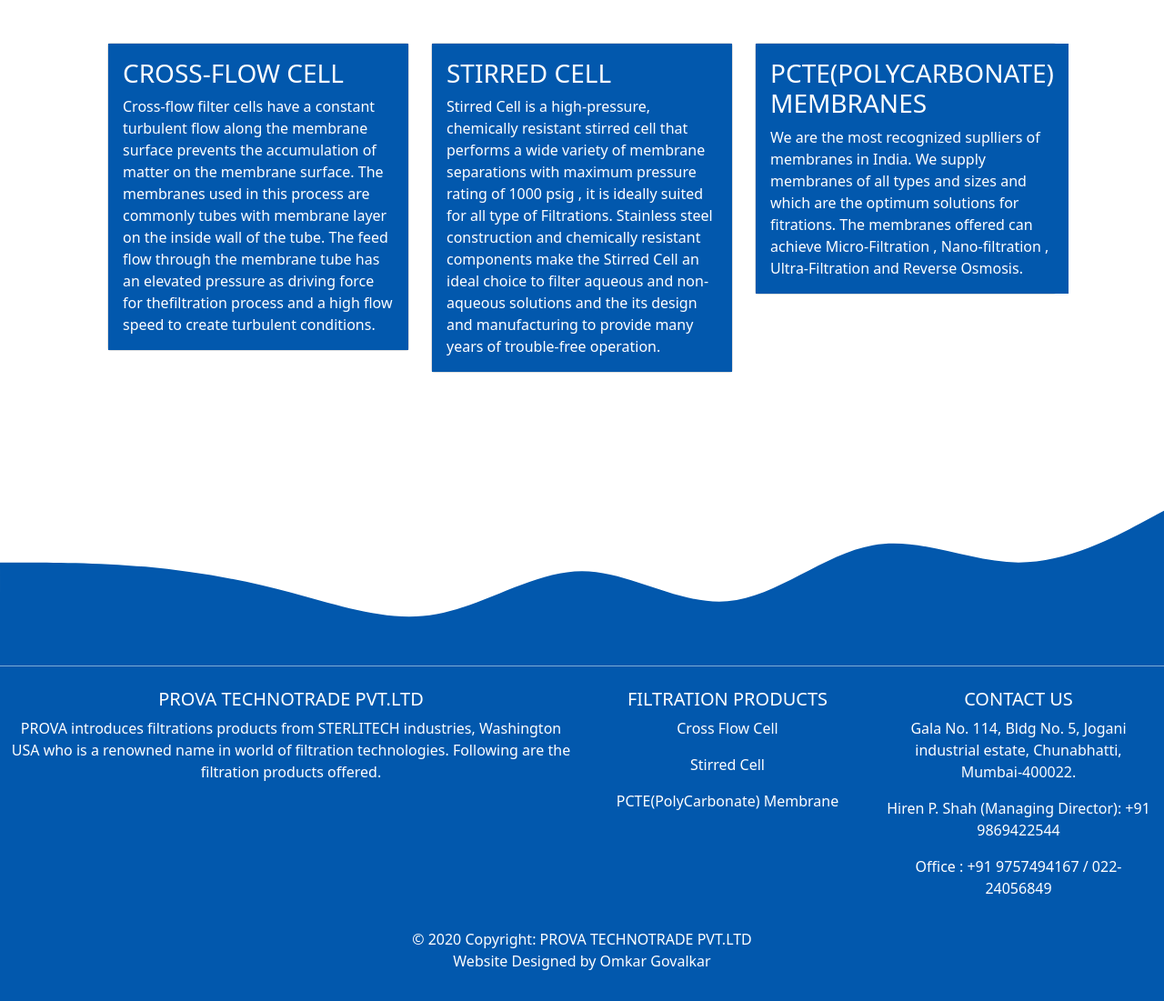
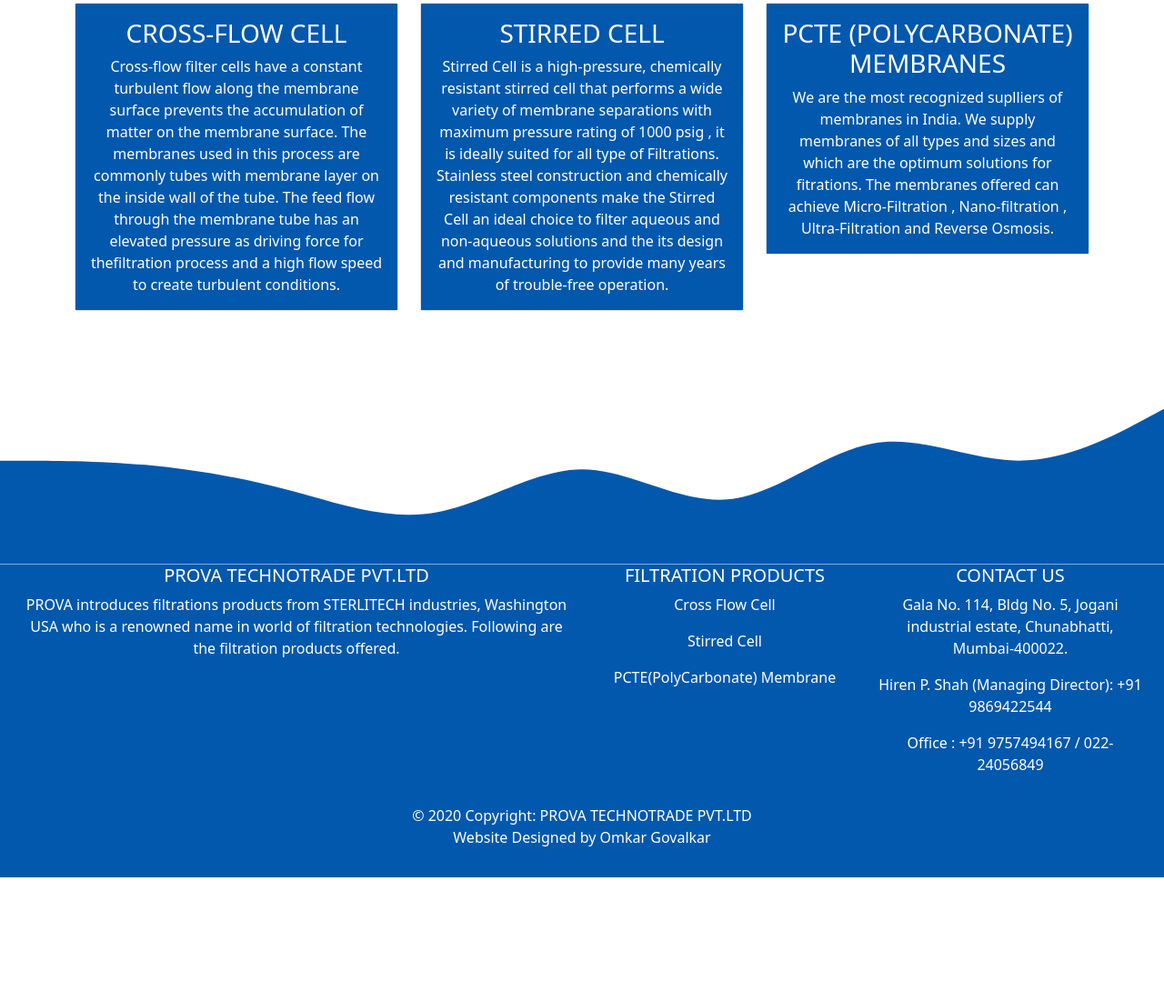
Before and after one commit to omkar2398/Wave-Design-Landing-Page, a plain HTML site: page index.html in a window 1280 px wide. Shown: the part 979-2080 px from the top of the page at 91% size. After the commit the page ends 1944 px from the top, so only its background shows below. Drawn offline with nearby package versions, Linux system fonts and the light colour scheme.

Commit message:
card changes

```diff
--- a/index.html
+++ b/index.html
@@ -64,10 +64,12 @@
           <h1 class="text-center p-5">
             "PROVA - Building greatness for years"
           </h1>
-          <div class="col-lg-6 text-center my-auto mx-1 py-3">
+          <div class="col-lg-6 col-md-8 col-sm-8 text-center my-auto px-1 py-3">
             <h1>What is there from us to offer for our valuable consumer ?</h1>
           </div>
-          <div class="col-lg-5 text-center my-auto mx-1 py-3 text-justify">
+          <div
+            class="col-lg-5 col-md-12 col-sm-12 text-center my-auto px-4 py-3 text-justify"
+          >
             <p>
               PROVA TECHNOTRADE PVT.LTD offers membrane based technologies for
               filtration units in various sectors such as laboratory, research
@@ -97,9 +99,9 @@
       </h5>
     </div>
 
-    <div class="container p-5 m-3text-center">
+    <div class="container text-center">
       <div class="row">
-        <div class="col-sm-4">
+        <div class="col-lg-4 my-1">
           <div class="card card-flip">
             <div class="card-front">
               <div class="card-body bgColor">
@@ -128,7 +130,7 @@
             </div>
           </div>
         </div>
-        <div class="col-sm-4">
+        <div class="col-lg-4 my-1">
           <div class="card card-flip">
             <div class="card-front">
               <div class="card-body bgColor">
@@ -150,7 +152,8 @@
                 <h3 class="card-title">
                   Stirred Cell Product Characteristics:
                 </h3>
-                <p class="card-text"><ul>
+                <p class="card-text"></p>
+                <ul>
                   <li>
                     Stirred cell increases membrane life and sample
                     throughout.Its design offers fluid level and sample
@@ -159,11 +162,11 @@
                   <li>
                     Removable caps allows sample to be added during filtration.
                   </li>
-                </ul></p>
+                </ul>
 
                 <h3 class="card-title">Stirred Cell Applications :</h3>
 
-                <p class="card-text">
+                <p class="card-text"></p>
                 <ul>
                   <li>
                     Desalting solutions and concentrating biological samples.
@@ -174,16 +177,15 @@
                   </li>
                   <li>Membrane can be analysed in detail.</li>
                 </ul>
-                </p>
               </div>
             </div>
           </div>
         </div>
-        <div class="col-sm-4">
+        <div class="col-lg-4 my-1">
           <div class="card card-flip">
             <div class="card-front">
               <div class="card-body bgColor">
-                <h3 class="card-title">PCTE(POLYCARBONATE) MEMBRANES</h3>
+                <h3 class="card-title">PCTE (POLYCARBONATE) MEMBRANES</h3>
                 <p class="card-text">
                   We are the most recognized suplliers of membranes in India. We
                   supply membranes of all types and sizes and which are the
@@ -232,11 +234,11 @@
     </svg>
 
     <!-- Footer -->
-    <footer class="page-footer font-small bgColor pt-4">
+    <footer class="page-footer font-small bgColor">
       <!-- Footer Links -->
       <div class="container-fluid text-center text-md-left">
         <!-- Grid row -->
-        <div class="row">
+        <div class="row m-0">
           <!-- Grid column -->
           <div class="col-md-6 mt-md-0 mt-3">
             <!-- Content -->
@@ -248,8 +250,6 @@
             </p>
           </div>
           <!-- Grid column -->
-
-          <hr class="clearfix w-100 d-md-none pb-3" />
 
           <!-- Grid column -->
           <div class="col-md-3 mb-md-0 mb-3">
--- a/main.css
+++ b/main.css
@@ -107,3 +107,15 @@ flip card
 .border {
   border: 2px solid #000000 !important;
 }
+
+/* @media only screen and (max-width: 600px) {
+  .card-back {
+    width: 100% !important;
+  }
+} */
+
+@media only screen and (max-width: 600px) {
+  .card-body {
+    height: 450px;
+  }
+}
```
Lines whose indentation alone changed are shown as unchanged.
